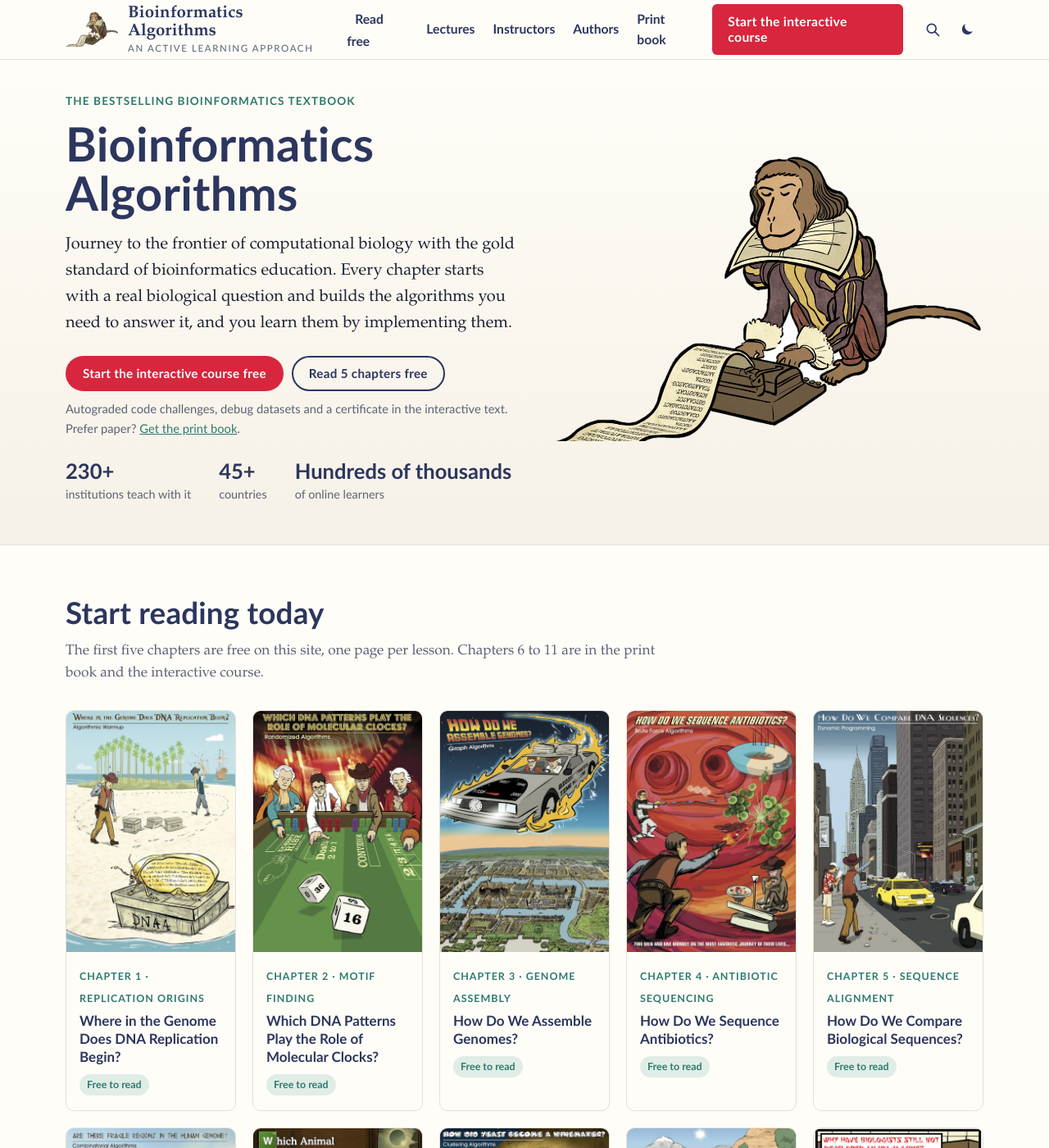
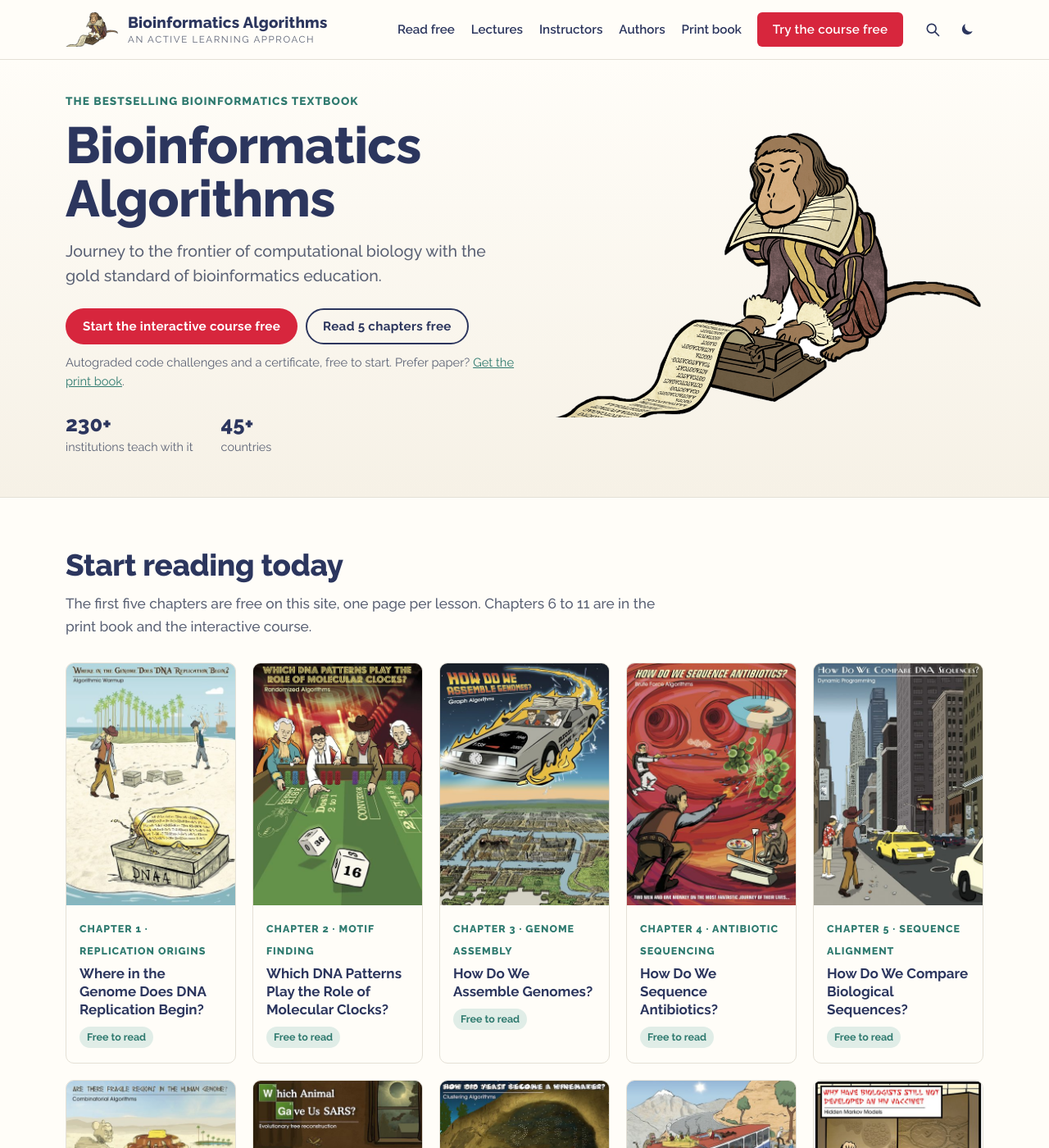
Before and after one commit to BioinformaticsAlgorithms/bioinformaticsalgorithms.org, a Jekyll site: the page built from index.html, in a window 1280 px wide and 1400 px high. Shown: the whole window at 82% size. Built offline with Jekyll 4.4.1, drawn with Linux system fonts in a browser that asks for light colours.

Commit message:
Lighter look: Raleway for the site, Palatino only for reading the book; shorter hero
Co-Authored-By: Claude Opus 5.5 (1M context) <noreply@anthropic.com>

```diff
--- a/_includes/head.html
+++ b/_includes/head.html
@@ -4,6 +4,9 @@
 {% seo title=false %}
 <title>{% if page.url == "/" %}{{ site.title }}: {{ site.tagline }} | Free Bioinformatics Textbook{% else %}{{ seo_title }} | {{ site.title }}{% endif %}</title>
 <script>try{var t=localStorage.getItem("ba-theme");if(t){document.documentElement.setAttribute("data-theme",t);}}catch(e){}</script>
+<link rel="preconnect" href="https://fonts.googleapis.com">
+<link rel="preconnect" href="https://fonts.gstatic.com" crossorigin>
+<link href="https://fonts.googleapis.com/css2?family=Raleway:ital,wght@0,400;0,500;0,600;0,700;0,800;1,500&display=swap" rel="stylesheet">
 <meta name="theme-color" content="#2c365e">
 <meta name="ba-base" content="{{ site.baseurl }}">
 <link rel="stylesheet" href="{{ '/assets/css/site.css' | relative_url }}?v={{ site.time | date: '%s' }}">
--- a/_includes/header.html
+++ b/_includes/header.html
@@ -29,7 +29,7 @@
       <a href="{{ '/instructors' | relative_url }}">Instructors</a>
       <a href="{{ '/authors' | relative_url }}">Authors</a>
       <a href="{{ site.buy_url | relative_url }}">Print book</a>
-      <a class="btn btn-primary nav-cta" href="{{ site.cogniterra_url }}?utm_source=bioinformaticsalgorithms.org&utm_medium=header&utm_campaign=nav" target="_blank" rel="noopener">Start the interactive course</a>
+      <a class="btn btn-primary nav-cta" href="{{ site.cogniterra_url }}?utm_source=bioinformaticsalgorithms.org&utm_medium=header&utm_campaign=nav" target="_blank" rel="noopener">Try the course free</a>
     </nav>
   </div>
 </header>
--- a/assets/css/site.css
+++ b/assets/css/site.css
@@ -6,7 +6,8 @@
 /* The book's own typography: Palatino for text, Optima for titles and labels, a Luxi-like mono for code. */
 :root {
   --read: Palatino, "Palatino Linotype", "Book Antiqua", "TeX Gyre Pagella", "URW Palladio L", Georgia, serif;
-  --ui: Optima, "Optima Nova", Candara, "URW Classico", "Segoe UI", "Noto Sans", system-ui, sans-serif;
+  --ui: "Raleway", "Segoe UI", system-ui, -apple-system, sans-serif;
+  --book-sans: Optima, "Optima Nova", Candara, "URW Classico", "Segoe UI", sans-serif;
   --mono: "Luxi Mono", Menlo, Consolas, "IBM Plex Mono", "DejaVu Sans Mono", monospace;
   --navy: #2c365e;
   --navy-deep: #1f2745;
@@ -98,7 +99,7 @@ a:hover { color: var(--navy); }
 .brand-monkey { width: 64px; height: auto; flex: 0 0 auto; transition: transform 0.25s; }
 .brand:hover .brand-monkey { transform: rotate(-4deg) translateY(-1px); }
 .brand-words { display: flex; flex-direction: column; line-height: 1.05; }
-.brand-title { font-family: var(--read); font-weight: 700; font-size: 1.28rem; letter-spacing: 0.005em; color: var(--navy); }
+.brand-title { font-family: var(--ui); font-weight: 800; font-size: 1.18rem; letter-spacing: 0.01em; color: var(--navy); }
 .brand-sub { font-family: var(--ui); font-size: 0.72rem; letter-spacing: 0.14em; text-transform: uppercase; color: var(--muted); margin-top: 4px; }
 .header-tools { display: flex; align-items: center; gap: 2px; order: 3; }
 .icon-btn { display: inline-grid; place-items: center; width: 40px; height: 40px; border-radius: 50%; border: 0; background: transparent; color: var(--navy); cursor: pointer; font-size: 1.6rem; line-height: 1; }
@@ -197,7 +198,7 @@ h2, h3 { color: var(--navy); line-height: 1.25; }
 /* Quotes */
 .quotes { display: grid; grid-template-columns: repeat(auto-fit, minmax(280px, 1fr)); gap: 22px; }
 .quote { margin: 0; background: rgba(255,255,255,0.06); border: 1px solid rgba(255,255,255,0.14); border-radius: var(--radius); padding: 24px; }
-.quote p { font-family: var(--read); font-size: 1.15rem; line-height: 1.5; margin: 0 0 14px; }
+.quote p { font-family: var(--ui); font-weight: 500; font-size: 1.15rem; line-height: 1.5; margin: 0 0 14px; }
 .quote footer { color: var(--orange); font-weight: 700; font-size: 0.92rem; }
 
 /* Chapter page */
@@ -358,7 +359,7 @@ h2, h3 { color: var(--navy); line-height: 1.25; }
 /* Type: Optima for titles and interface, Palatino for reading */
 body { background: var(--paper); color: var(--ink); font-family: var(--ui); }
 h1, h2, h3, .page-title, .section-title { font-family: var(--ui); letter-spacing: 0.005em; }
-.lede, .section-lede, .chapter-hero .lede { font-family: var(--read); }
+.lede, .section-lede { font-family: var(--ui); font-weight: 500; }
 .prose h2, .prose h3 { font-family: var(--ui); }
 .prose samp, .prose code, .prose tt, .prose pre { font-family: var(--mono); }
 .prose pre { background: var(--wash); border-color: var(--line); border-left-color: var(--navy); color: var(--ink); }
@@ -480,3 +481,17 @@ h1, h2, h3, .page-title, .section-title { font-family: var(--ui); letter-spacing
 @media (prefers-reduced-motion: reduce) { .wanted img { transition: none; } }
 .authors .person .wanted img, .person .wanted img { width: 100%; height: 100%; border-radius: 0; }
 .wanted { aspect-ratio: 440 / 508; }
+
+/* Friendlier, lighter surfaces: Raleway for the site, Palatino only where people read the book */
+h1, h2, h3, .page-title, .section-title { font-weight: 800; letter-spacing: -0.01em; }
+.hero h1 { font-size: clamp(2.4rem, 5.4vw, 3.9rem); }
+.hero .lede { font-size: 1.22rem; line-height: 1.55; color: var(--muted); }
+.search-results .sr-snip, .callout, .faq-answer { font-family: var(--read); }
+.lesson h1, .prose h2, .prose h3 { font-family: var(--ui); font-weight: 800; }
+.lesson-kicker, .kicker { font-weight: 800; }
+.chapter-banner .lede { font-size: 1.12rem; }
+.site-nav > a, .nav-group > a { white-space: nowrap; font-size: 0.95rem; padding: 8px 9px; }
+.site-nav > .nav-cta { white-space: nowrap; }
+.brand-title { white-space: nowrap; }
+@media (max-width: 1240px) { .brand-sub { display: none; } }
+@media (max-width: 1140px) and (min-width: 981px) { .brand-title { font-size: 1rem; } .site-nav > a, .nav-group > a { padding: 8px 6px; font-size: 0.9rem; } }
--- a/index.html
+++ b/index.html
@@ -18,17 +18,16 @@ jsonld: >-
     <div>
       <p class="kicker">The bestselling bioinformatics textbook</p>
       <h1>Bioinformatics Algorithms</h1>
-      <p class="lede">Journey to the frontier of computational biology with the gold standard of bioinformatics education. Every chapter starts with a real biological question and builds the algorithms you need to answer it, and you learn them by implementing them.</p>
+      <p class="lede">Journey to the frontier of computational biology with the gold standard of bioinformatics education.</p>
       <div class="hero-actions">
         <a class="btn btn-primary" href="{{ site.cogniterra_url }}?utm_source=bioinformaticsalgorithms.org&utm_medium=home&utm_campaign=hero" target="_blank" rel="noopener">Start the interactive course free</a>
         <a class="btn btn-ghost" href="{{ '/read-the-book' | relative_url }}">Read 5 chapters free</a>
       </div>
-      <p class="hero-note">Autograded code challenges, debug datasets and a certificate in the interactive text. Prefer paper? <a href="{{ site.buy_url | relative_url }}">Get the print book</a>.</p>
+      <p class="hero-note">Autograded code challenges and a certificate, free to start. Prefer paper? <a href="{{ site.buy_url | relative_url }}">Get the print book</a>.</p>
       <p class="resume">Pick up where you left off: <a href="#">your last lesson</a></p>
       <div class="stats">
         <div class="stat"><strong>230+</strong><span>institutions teach with it</span></div>
         <div class="stat"><strong>45+</strong><span>countries</span></div>
-        <div class="stat"><strong>Hundreds of thousands</strong><span>of online learners</span></div>
       </div>
     </div>
     <div class="hero-art"><img src="{{ '/assets/images/site/monkey-1000.png' | relative_url }}" alt="The book's mascot, a monkey in a ruffled collar, typing a scroll of DNA on a typewriter" width="1000" height="668"></div>
```
